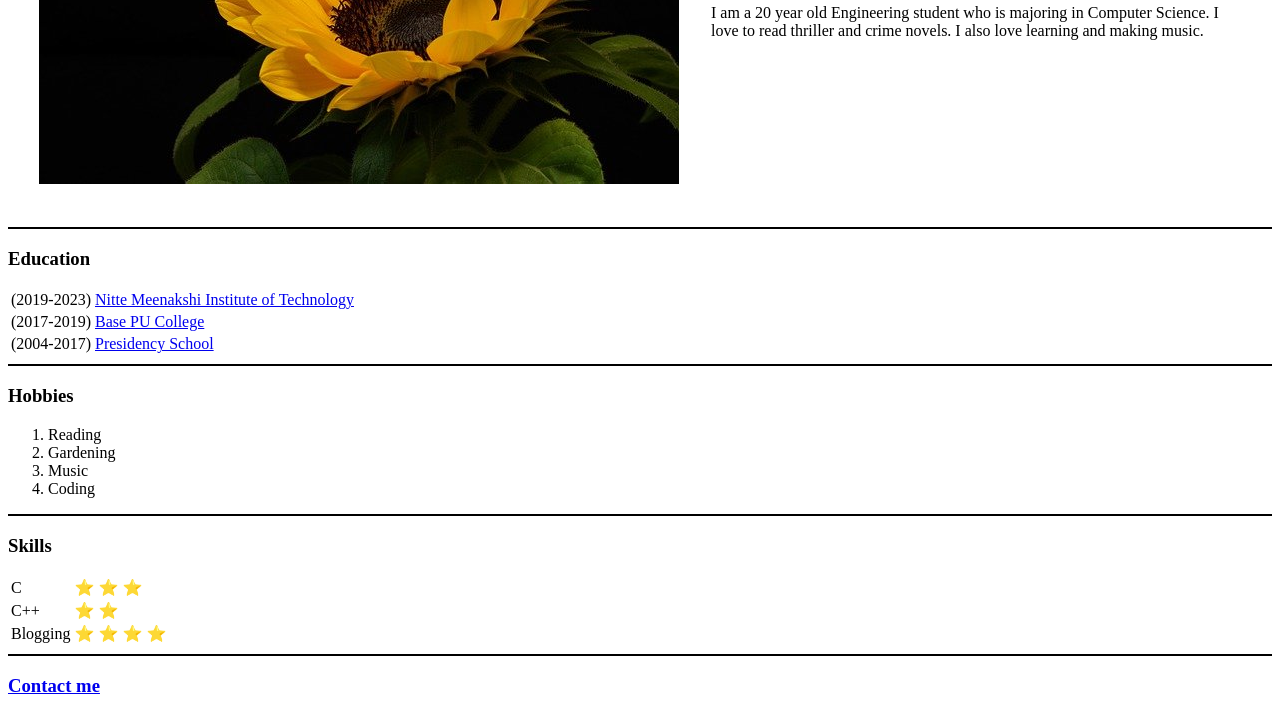
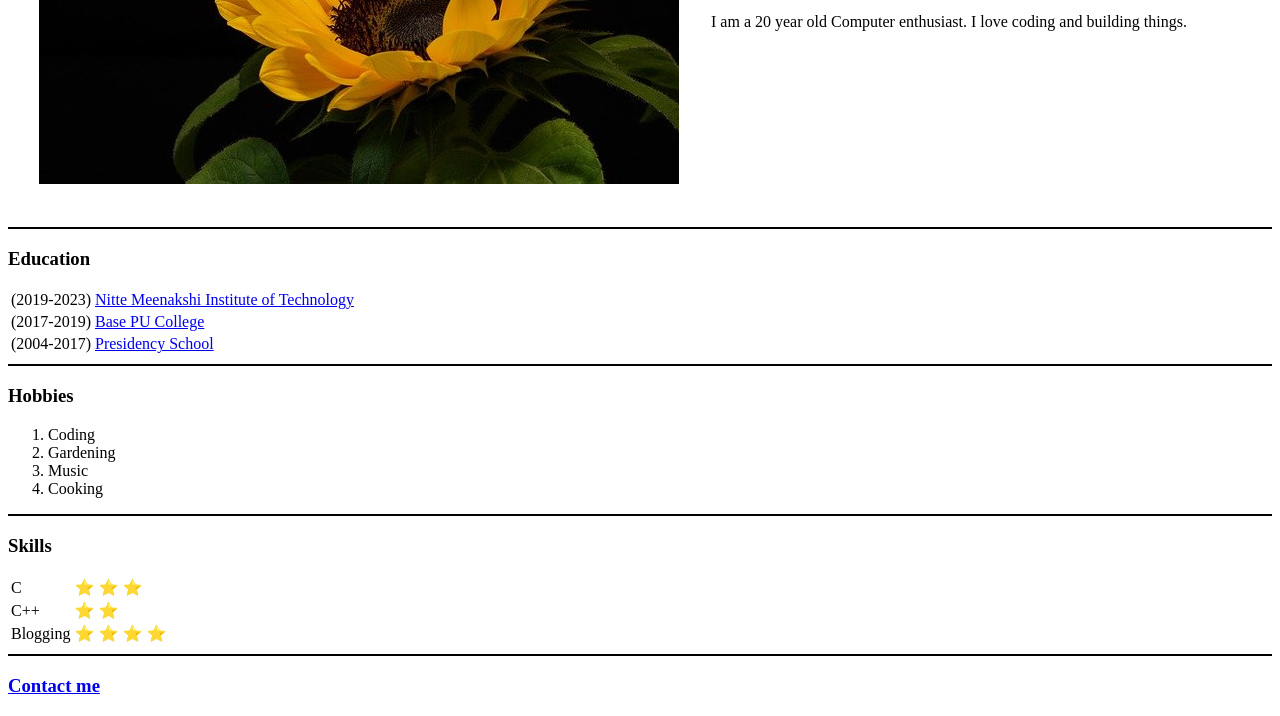
Before and after one commit to shreya-bit/cv, a plain HTML site: page index.html in a window 1280 px wide. Shown: the part 281-997 px from the top of the page. Drawn offline with Linux system fonts and the light colour scheme.

Commit message:
Updated index.html

```diff
--- a/index.html
+++ b/index.html
@@ -13,8 +13,7 @@
     <td>  <h1>Shreya Shettar</h1>
       <p><em><strong>Computer Science Engineering</strong> Student</em></p>
 
-      <p>I am a 20 year old Engineering student who is majoring in Computer Science. I love to read thriller and crime novels.
-      I also love learning and making music.</p>
+      <p>I am a 20 year old Computer enthusiast. I love coding and building things.</p>
       </td>
     </tr>
   </table>
@@ -42,10 +41,10 @@
   <hr size="2" color="Black" >
   <h3>Hobbies</h3>
   <ol>
-    <li>Reading</li>
+    <li>Coding</li>
     <li>Gardening</li>
     <li>Music</li>
-    <li>Coding</li>
+    <li>Cooking</li>
   </ol>
 
   <hr size="2" color="Black" >
```
